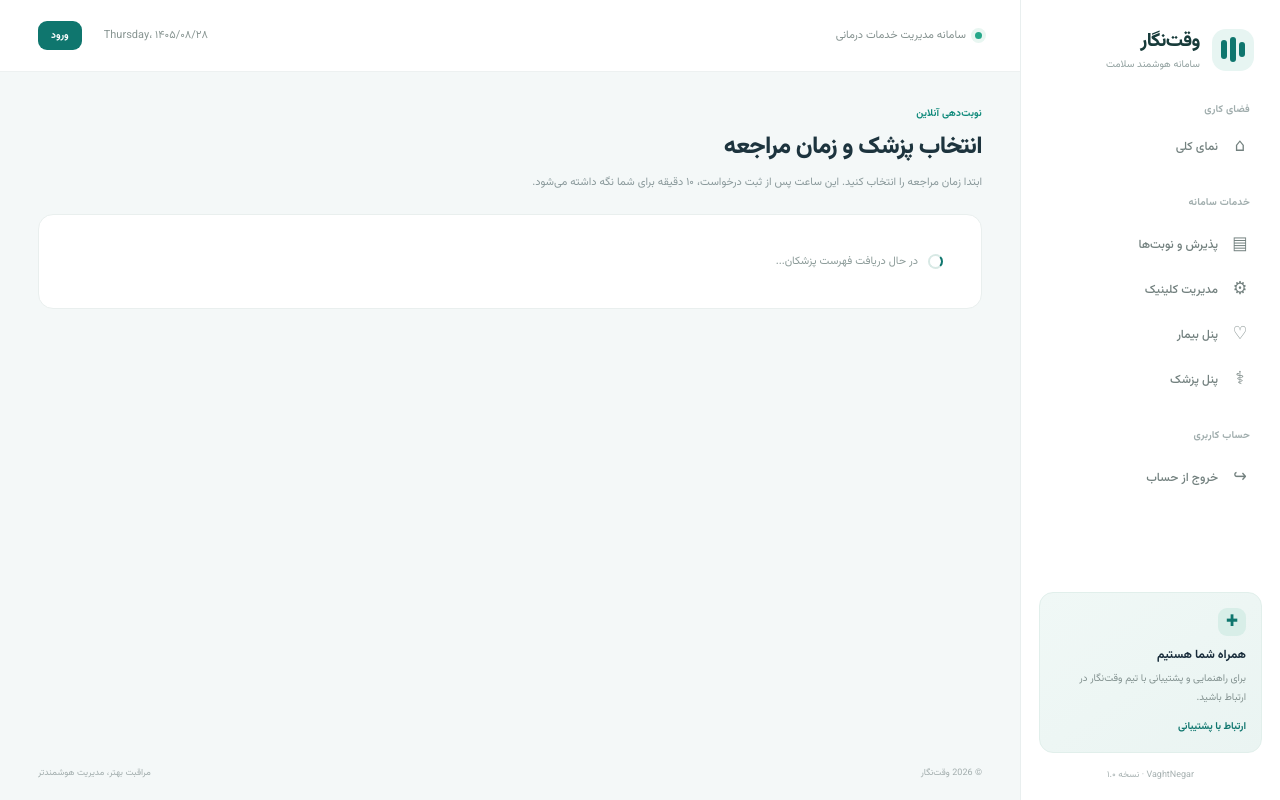
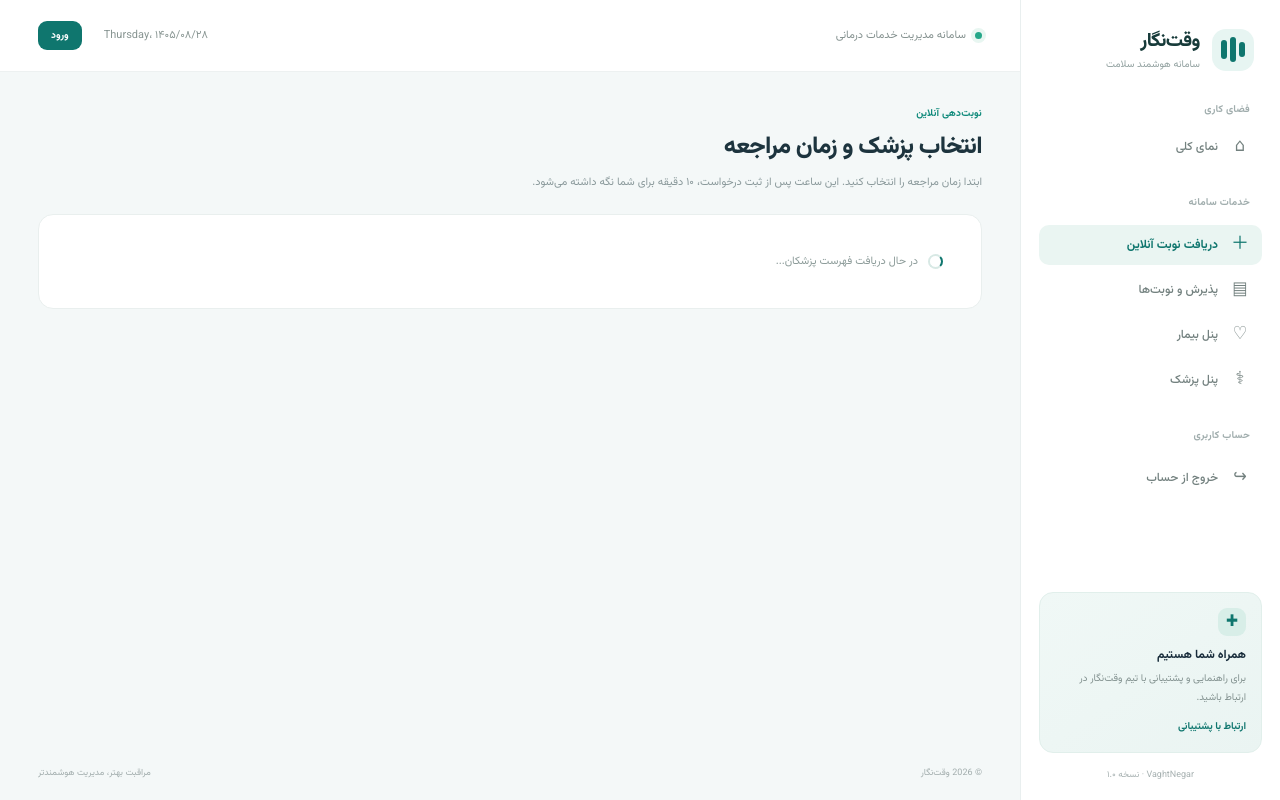
Before and after one commit to Behrouz-Zamani/vaghtnegar, an ASP.NET Core app: page /book in a window 1280 px wide. Run offline with ASP.NET Core 8, Linux system fonts and the light colour scheme.

Commit message:
Add online booking and payment review navigation

```diff
--- a/src/VaghtNegar.Web/Components/Layout/NavMenu.razor
+++ b/src/VaghtNegar.Web/Components/Layout/NavMenu.razor
@@ -5,12 +5,20 @@
 
     <div class="nav-section-label">خدمات سامانه</div>
 
+    <NavLink href="/book" class="nav-link">
+        <span class="nav-icon">＋</span><span>دریافت نوبت آنلاین</span>
+    </NavLink>
     <NavLink href="/reception" class="nav-link">
         <span class="nav-icon">▤</span><span>پذیرش و نوبت‌ها</span>
     </NavLink>
-    <NavLink href="/admin" class="nav-link">
-        <span class="nav-icon">⚙</span><span>مدیریت کلینیک</span>
-    </NavLink>
+    <AuthorizeView Roles="ClinicAdmin,SuperAdmin">
+        <NavLink href="/admin" class="nav-link">
+            <span class="nav-icon">⚙</span><span>مدیریت کلینیک</span>
+        </NavLink>
+        <NavLink href="/admin/payments" class="nav-link">
+            <span class="nav-icon">▧</span><span>بررسی پرداخت‌ها</span>
+        </NavLink>
+    </AuthorizeView>
     <NavLink href="/patient" class="nav-link">
         <span class="nav-icon">♡</span><span>پنل بیمار</span>
     </NavLink>
```
